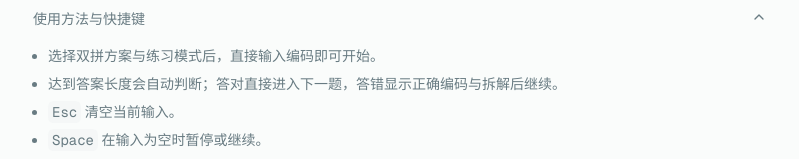
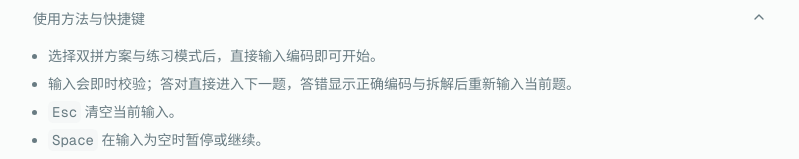
Before and after one commit to sharebravery/shuangpin-practice, a Next.js app: page / in a window 1280 px wide. Both pictures are taken after a click on the button "使用方法与快捷键". Shown: the part 1338-1497 px from the top of the page, without its empty margins (240-1039 px from the left). Built offline with nearby package versions, Linux system fonts and the light colour scheme.

Commit message:
docs: align practice instructions with instant validation

```diff
--- a/src/components/site-content.tsx
+++ b/src/components/site-content.tsx
@@ -71,7 +71,7 @@ export function SiteContent() {
           <AccordionContent className={contentClassName}>
             <ul className="ml-4 list-disc">
               <li>选择双拼方案与练习模式后，直接输入编码即可开始。</li>
-              <li>达到答案长度会自动判断；答对直接进入下一题，答错显示正确编码与拆解后继续。</li>
+              <li>输入会即时校验；答对直接进入下一题，答错显示正确编码与拆解后重新输入当前题。</li>
               <li><code>Esc</code> 清空当前输入。</li>
               <li><code>Space</code> 在输入为空时暂停或继续。</li>
               <li>点击主练习区可重新聚焦输入。</li>
```
